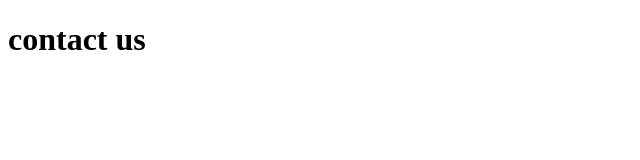
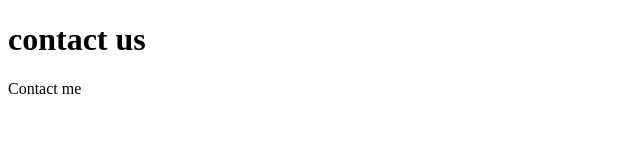
Before and after one commit to Ofallbrains/GIT-EXERCISES, a plain HTML site: page contact.html in a window 1280 px wide. Shown: the full height of the page, 0-640 px from the left. Drawn offline with Linux system fonts and the light colour scheme.

Commit message:
changes to contact

```diff
--- a/contact.html
+++ b/contact.html
@@ -7,5 +7,6 @@
 </head>
 <body>
     <h1>contact us</h1>
+    <div>Contact me</div>
 </body>
 </html>
```
